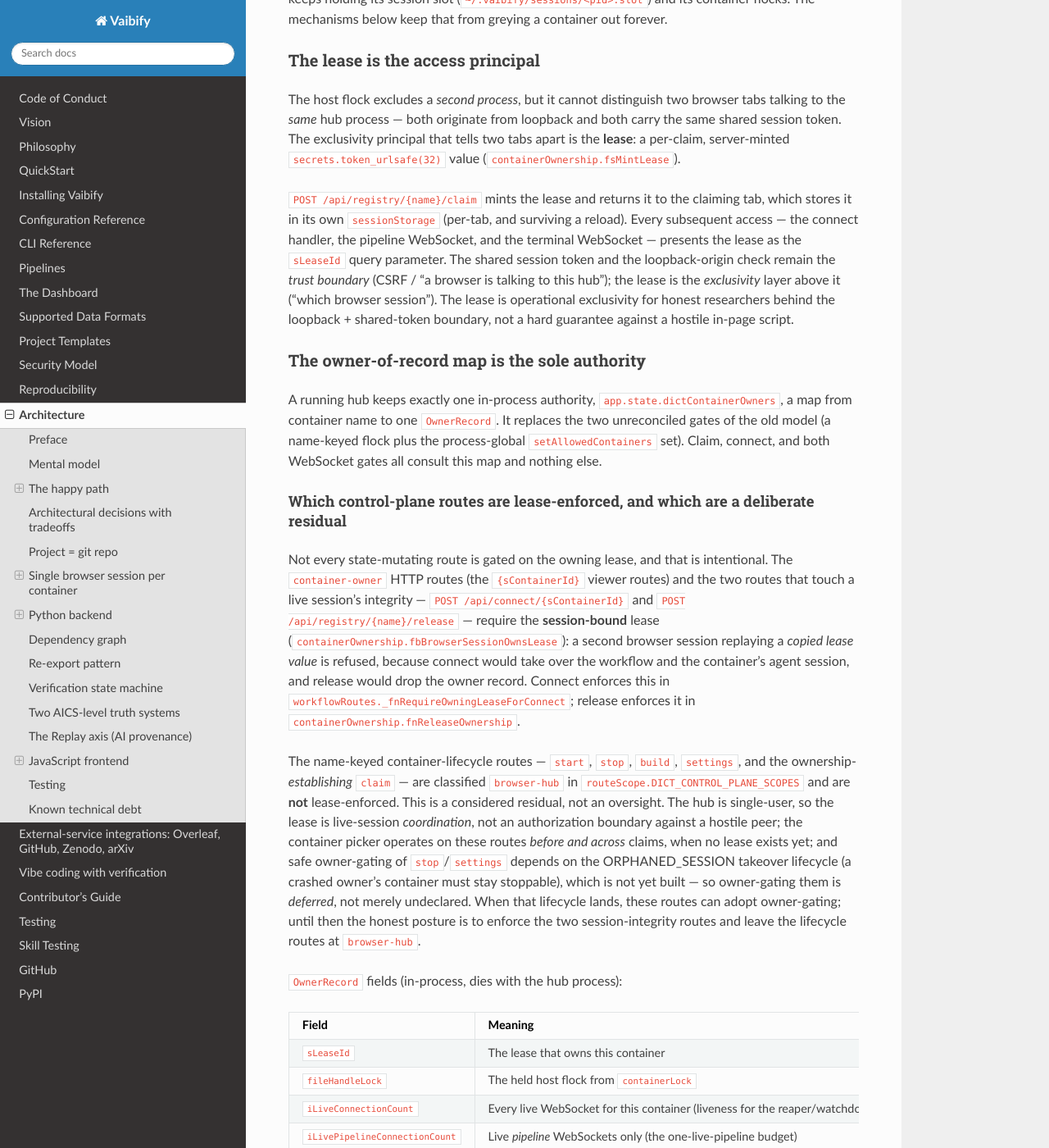
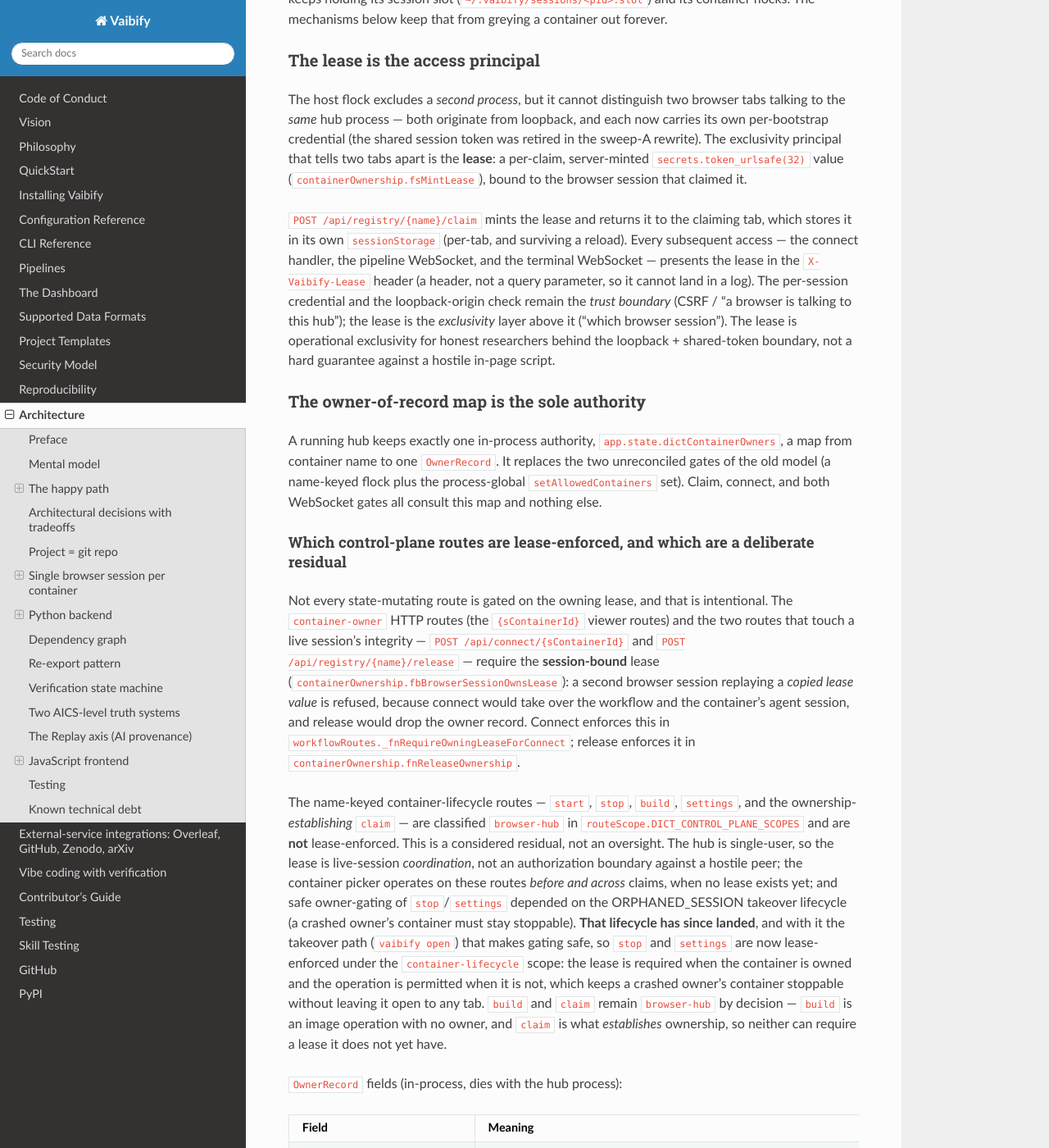
Before and after one commit to RoryBarnes/vaibify, a Sphinx documentation site: the page built from docs/architecture.md, in a window 1280 px wide and 1400 px high, scrolled down 8572 px. Shown: the whole window at 82% size. Built offline with Sphinx 7.4.7 and the Read the Docs theme 3.1.0, drawn with Linux system fonts in a browser that asks for light colours; the version number could not be read and is left out; some of the changed text lies outside the part shown.

Commit message:
fix(frontend): only a confirmed release may drop the lease
A 409 already kept the lease, but a timeout, a dropped connection, or a
server error still fell through to fnForgetLease. An ambiguous failure
does not say whether the release committed, so the tab discarded its
claim on a container it may still own — stranding it exactly as the
409 case would, unable to act while the picker rendered the container
as somebody else's. Keep the lease unless the outcome is confirmed; a
definite 4xx still drops it, because then the lease is already
worthless, and the grace reaper remains the backstop.

Also correct three passages in the architecture document that the
ORPHANED_SESSION work made false. It described a shared session token
retired in the sweep-A rewrite and a lease riding a query parameter (it
rides the X-Vaibify-Lease header, so it cannot land in a log); it said
the takeover lifecycle "is not yet built" and owner-gating was deferred,
when the lifecycle has landed and stop/settings are now lease-enforced
under container-lifecycle; and it described a pagehide sendBeacon that
the frontend deliberately does not send — verified in
scriptApplication.js, whose handler stops polling and nothing else,
precisely so a reload cannot drop a running container.

Suite 8411 passed; browser lane 68. The release failure branches
themselves are not driven by the browser lane -- unexecuted JS.

Co-Authored-By: Claude Fable 5 <noreply@anthropic.com>

```diff
--- a/docs/architecture.md
+++ b/docs/architecture.md
@@ -468,16 +468,19 @@ container out forever.
 
 The host flock excludes a *second process*, but it cannot distinguish
 two browser tabs talking to the *same* hub process — both originate
-from loopback and both carry the same shared session token. The
+from loopback, and each now carries its own per-bootstrap credential
+(the shared session token was retired in the sweep-A rewrite). The
 exclusivity principal that tells two tabs apart is the **lease**: a
 per-claim, server-minted `secrets.token_urlsafe(32)` value
-(`containerOwnership.fsMintLease`).
+(`containerOwnership.fsMintLease`), bound to the browser session that
+claimed it.
 
 `POST /api/registry/{name}/claim` mints the lease and returns it to the
 claiming tab, which stores it in its own `sessionStorage` (per-tab, and
 surviving a reload). Every subsequent access — the connect handler,
 the pipeline WebSocket, and the terminal WebSocket — presents the lease
-as the `sLeaseId` query parameter. The shared session token and the
+in the `X-Vaibify-Lease` header (a header, not a query parameter, so it
+cannot land in a log). The per-session credential and the
 loopback-origin check remain the *trust boundary* (CSRF / "a browser is
 talking to this hub"); the lease is the *exclusivity* layer above it
 ("which browser session"). The lease is operational exclusivity for
@@ -514,12 +517,17 @@ lease-enforced. This is a considered residual, not an oversight. The hub
 is single-user, so the lease is live-session *coordination*, not an
 authorization boundary against a hostile peer; the container picker
 operates on these routes *before and across* claims, when no lease exists
-yet; and safe owner-gating of `stop`/`settings` depends on the
+yet; and safe owner-gating of `stop`/`settings` depended on the
 ORPHANED_SESSION takeover lifecycle (a crashed owner's container must stay
-stoppable), which is not yet built — so owner-gating them is *deferred*,
-not merely undeclared. When that lifecycle lands, these routes can adopt
-owner-gating; until then the honest posture is to enforce the two
-session-integrity routes and leave the lifecycle routes at `browser-hub`.
+stoppable). **That lifecycle has since landed**, and with it the
+takeover path (`vaibify open`) that makes gating safe, so `stop` and
+`settings` are now lease-enforced under the `container-lifecycle` scope:
+the lease is required when the container is owned and the operation is
+permitted when it is not, which keeps a crashed owner's container
+stoppable without leaving it open to any tab. `build` and `claim`
+remain `browser-hub` by decision — `build` is an image operation with
+no owner, and `claim` is what *establishes* ownership, so neither can
+require a lease it does not yet have.
 
 `OwnerRecord` fields (in-process, dies with the hub process):
 
@@ -709,10 +717,13 @@ old `setAllowedContainers` was append-only and leaked authorization for
 the whole process life). A container is released by exactly four paths:
 
 1. **Explicit release** — `POST /api/registry/{name}/release` with the
-   matching lease (the dashboard's close affordance and the `pagehide`
-   `navigator.sendBeacon`, which carries only the lease as its own
-   proof). `fnReleaseOwnership` verifies the lease, frees the flock,
-   drops the record, and stops the keep-alive.
+   matching lease, from the dashboard's close affordance. There is no
+   unload beacon: `pagehide` fires on reload and navigation, not only
+   on a real close, so treating it as release intent would drop a
+   running container on a mere refresh. The handler stops polling and
+   nothing else. `sessionLifecycle.ftReleaseExplicit` arbitrates —
+   refusing with 409 while a run or a live agent holds the container —
+   then frees the flock, drops the record, and stops the keep-alive.
 2. **WebSocket-disconnect grace** — when the last live connection
    drops, `iLiveConnectionCount` falls to 0 and a bounded grace window
    opens. If no reconnect with the matching lease arrives, the idle
@@ -729,9 +740,11 @@ the whole process life). A container is released by exactly four paths:
 The reaper is **never** allowed to release a container whose pipeline
 is still running (`flistReapIdleOwnerships` takes a `fbPipelineRunning`
 veto), so an in-flight run is never torn down — the dashboard's honesty
-contract. The `pagehide` beacon only *accelerates* trigger 1; it never
-fires on a hard crash and is never load-bearing for correctness, which
-rests on triggers 2–4.
+contract. Correctness rests entirely on triggers 2–4: no unload signal
+is load-bearing, because none is sent. `pagehide` would in any case
+never fire on a hard crash, which is why abandonment is decided by the
+socket closing without a reconnect rather than by anything the
+departing page claims about itself.
 
 ### Idle self-shutdown
 
```
Also changed, not shown: vaibify/gui/static/scriptContainerManager.js (+17 -1 lines).
